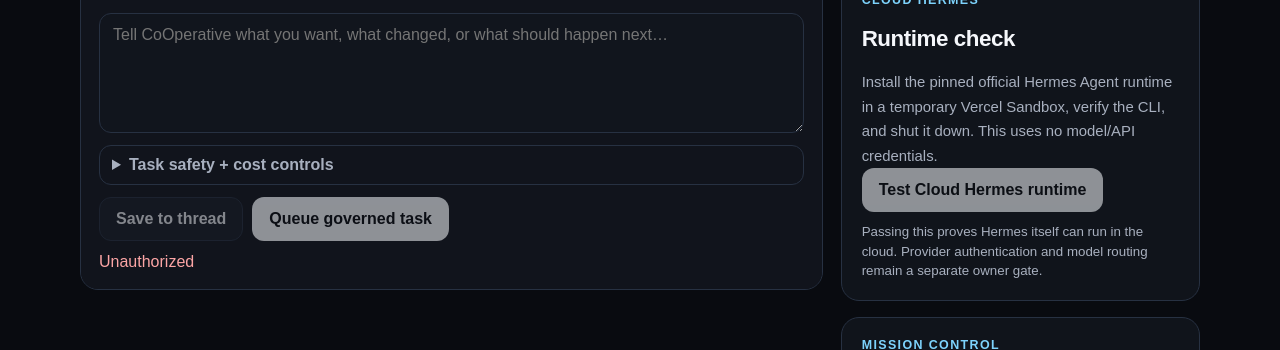
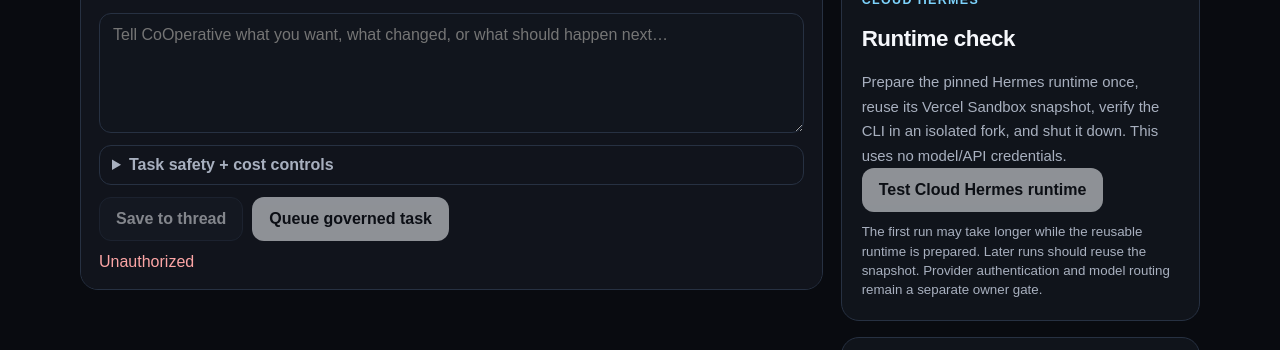
Before and after one commit to zanibethel/CoOperative, a Next.js app: page /console in a window 1280 px wide. Shown: the part 1066-1416 px from the top of the page. Built offline with nearby package versions, Linux system fonts and the light colour scheme; no server answers.

Commit message:
Explain prepared Hermes runtime behavior in Owner Console

```diff
--- a/app/console/page.tsx
+++ b/app/console/page.tsx
@@ -377,7 +377,7 @@ export default function OwnerConsolePage() {
 
     try {
       const messageText =
-        "Verify that the pinned Hermes Agent runtime can install and execute inside Vercel Sandbox without model credentials.";
+        "Verify that the pinned Hermes Agent runtime can be prepared once, reused from a Vercel Sandbox snapshot, and execute without model credentials.";
       const message = await persistMessage(messageText);
 
       const createResponse = await fetch("/api/operative/tasks", {
@@ -387,7 +387,7 @@ export default function OwnerConsolePage() {
           conversationId: message.conversationId,
           title: "Cloud Hermes runtime check",
           description:
-            "Install pinned Hermes Agent v0.21.3 in an isolated Vercel Sandbox, verify the CLI, and run an offline prompt-size check. Do not use provider credentials or make a model call.",
+            "Prepare or reuse the pinned Hermes Agent v0.21.3 runtime snapshot, fork an isolated Vercel Sandbox, verify the CLI, and run an offline prompt-size check. Do not use provider credentials or make a model call.",
           playbookKey: "hermes-runtime-check",
           maxSpendUsd: 0,
           flags: { requiresShell: true },
@@ -630,8 +630,8 @@ export default function OwnerConsolePage() {
             <div className="eyebrow">Cloud Hermes</div>
             <h2>Runtime check</h2>
             <p>
-              Install the pinned official Hermes Agent runtime in a temporary Vercel Sandbox,
-              verify the CLI, and shut it down. This uses no model/API credentials.
+              Prepare the pinned Hermes runtime once, reuse its Vercel Sandbox snapshot,
+              verify the CLI in an isolated fork, and shut it down. This uses no model/API credentials.
             </p>
             <button
               className="primary"
@@ -642,7 +642,7 @@ export default function OwnerConsolePage() {
               {working ? "Working…" : "Test Cloud Hermes runtime"}
             </button>
             <small className="console-helper">
-              Passing this proves Hermes itself can run in the cloud. Provider authentication and model routing remain a separate owner gate.
+              The first run may take longer while the reusable runtime is prepared. Later runs should reuse the snapshot. Provider authentication and model routing remain a separate owner gate.
             </small>
           </section>
 
```
